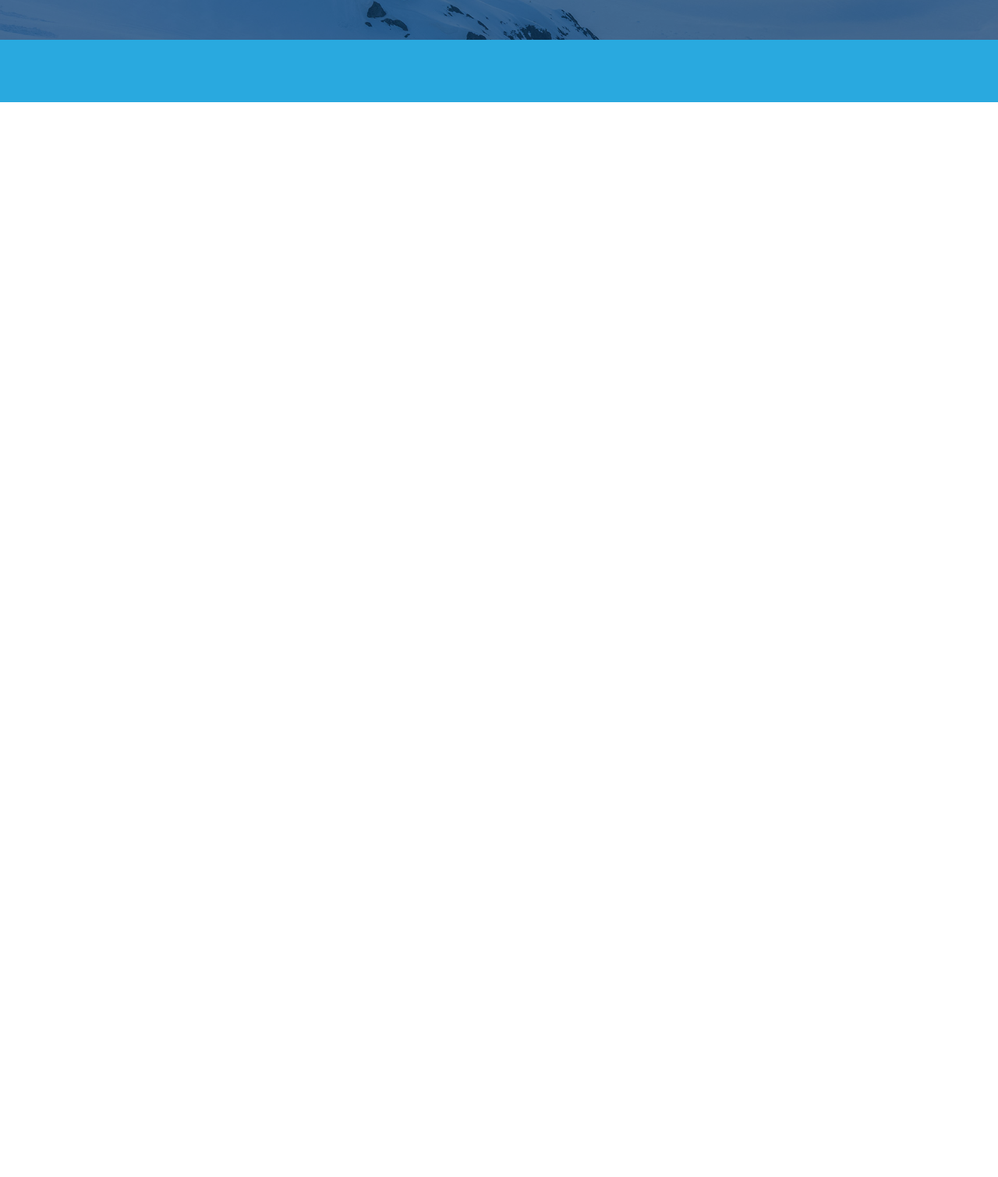
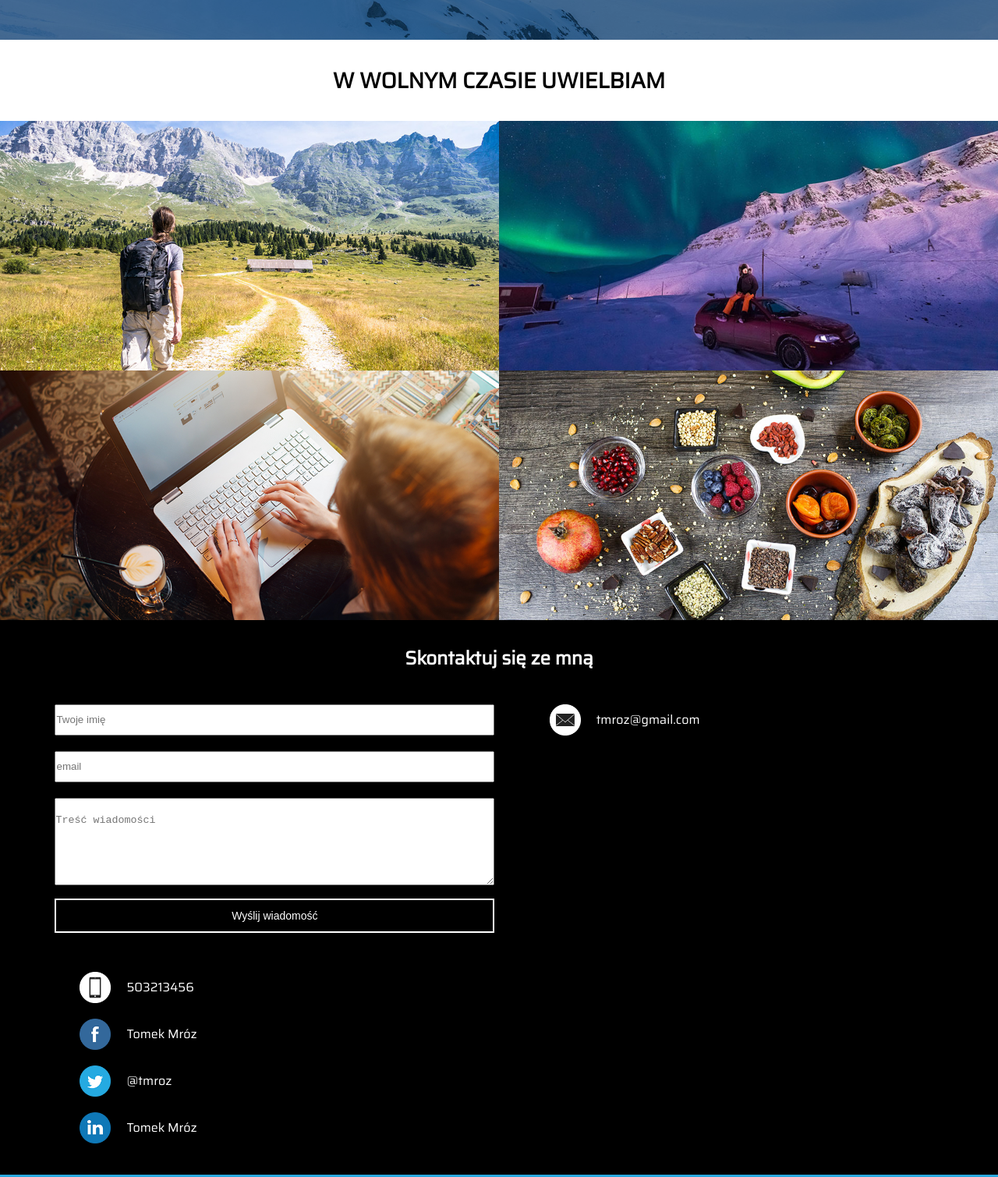
Before and after one commit to TFrost97/webdev-b, a plain HTML site: page index.html in a window 1280 px wide. Shown: the part 3956-5465 px from the top of the page at 78% size. Before the commit the page ends 4087 px from the top, so only its background shows below. Drawn offline with Linux system fonts and the light colour scheme; a script that the page names is missing.

Commit message:
Update index.html
add motto&contact

```diff
--- a/index.html
+++ b/index.html
@@ -91,8 +91,43 @@
   </div>
   </section>
 
-  <section></section>
-  <section></section>
-  <footer></footer>
+  <section class="hobby clearfix">
+    <h1>W wolnym czasie uwielbiam</h1>
+    <div class="item">
+      <p>chodzić po górach</p>
+    </div>
+    <div class="item">
+      <p>Patrzeć wysoko</p>
+    </div>
+    <div class="item">
+      <p>zmieniać świat</p>
+    </div>
+    <div class="item">
+      <p>Gotować</p>
+    </div>
+
+  </section>
+  <section class="contact">
+    <h1>Skontaktuj się ze mną</h1>
+    <div class="wrap clearfix">
+<form>
+  <input type="text" placeholder="Twoje imię">
+  <input type="text" placeholder="email">
+  <textarea placeholder="Treść wiadomości"></textarea>
+  <button>Wyślij wiadomość</button>
+</form>
+
+
+<div class="socials ">
+  <div class="social clearfix"><img src="./images/contact1.png" alt="">tmroz@gmail.com</div>
+  <div class="social clearfix"><img src="./images/contact2.png" alt="">503213456</div>
+  <div class="social clearfix"><img src="./images/contact3.png" alt="">Tomek Mróz</div>
+  <div class="social clearfix"><img src="./images/contact4.png" alt="">@tmroz</div>
+  <div class="social clearfix"><img src="./images/contact5.png" alt="">Tomek Mróz</div>
+</div>
+
+    </div>
+  </section>
+  <footer>&copy 2019 Tomek Mróz</footer>
 </body>
 </html>
```
